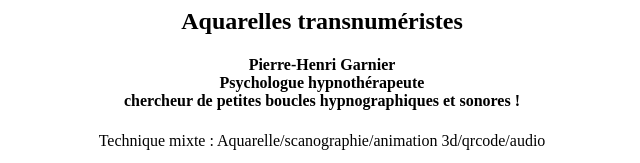
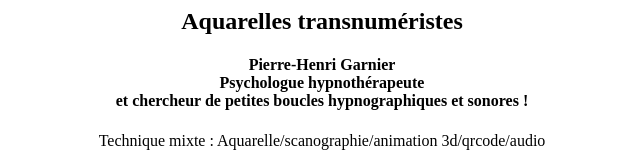
Before and after one commit to pierkiroule/pierkiroule.github.io, a plain HTML site: page index.html in a window 1280 px wide. Shown: the top 163 px of the page, 318-958 px from the left. Drawn offline with Linux system fonts and the light colour scheme.

Commit message:
Update index.html

```diff
--- a/index.html
+++ b/index.html
@@ -1,6 +1,6 @@
 <center>
 <h2>Aquarelles transnum&eacute;ristes</h2>
-<h4>Pierre-Henri Garnier<br>Psychologue hypnoth&eacute;rapeute<br> chercheur de petites boucles hypnographiques et sonores !</h4>
+<h4>Pierre-Henri Garnier<br>Psychologue hypnoth&eacute;rapeute<br> et chercheur de petites boucles hypnographiques et sonores !</h4>
 <p>Technique mixte : Aquarelle/scanographie/animation 3d/qrcode/audio</p>
 <p>D&eacute;marche : <br>Transnum&eacute;riser les t&acirc;ches de peinture aquarelle! <br> Absorption sur papier puis scan sur le vif. <br>Utilisation de la texture fra&icirc;chement num&eacute;ris&eacute;e...<br> puis animation 3d et composition de la boucle sonore en r&eacute;sonance ! <br>L'intention est de conserver la fra&icirc;cheur du processus cr&eacute;atif... <br>rechercher une fluidit&eacute; cr&eacute;ative... une pr&eacute;sence, au-del&agrave; du support aquarelle et num&eacute;rique. <br>La d&eacute;marche cherche &agrave; construire un mouvement infini, un instant d'&eacute;ternit&eacute;.</p>
 <br />
```
